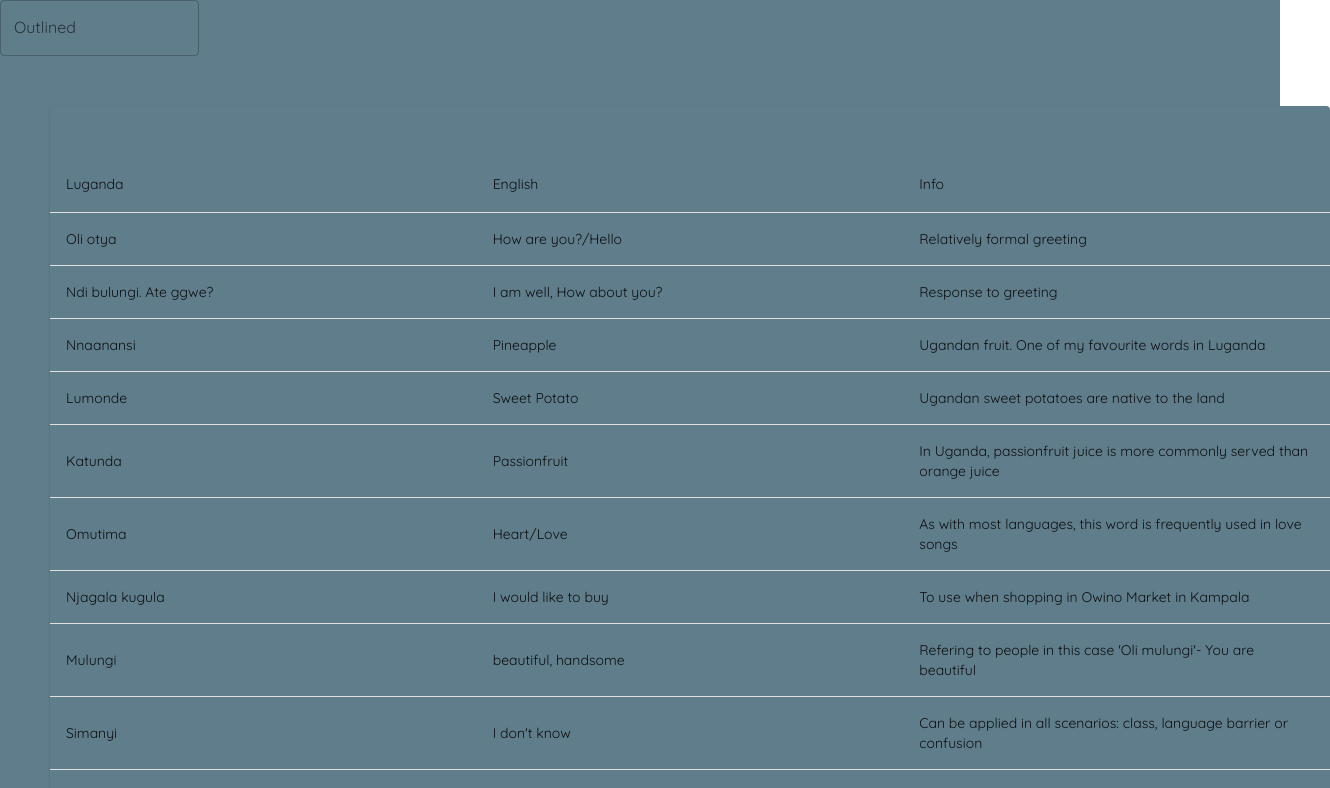
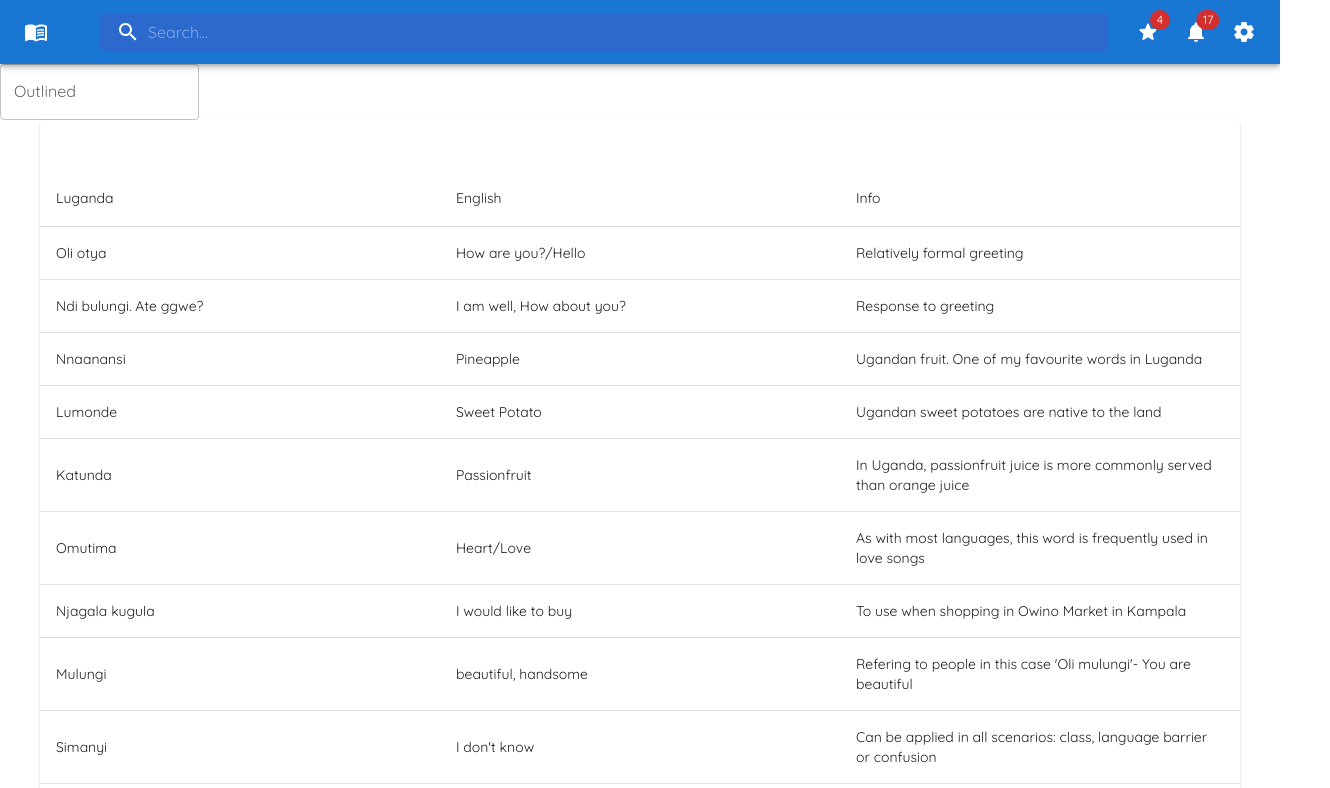
Before and after one commit to janetnagudi/ug-dictionary, a React (Create React App) app: page / in a window 1280 px wide. Shown: the top 788 px of the page, 1330 px wide, since content can reach past the window. Built offline with nearby package versions, Linux system fonts and the light colour scheme.

Commit message:
Added toolbar with search feature

```diff
--- a/src/App.js
+++ b/src/App.js
@@ -1,13 +1,15 @@
 import "./app.css";
 import { Words } from "./words";
 import React, { useEffect, useState } from "react";
-import TableU from "./Table";
+import TableU from "./components/Table";
 import { createTheme, ThemeProvider } from '@mui/material/styles';
 import CssBaseline from '@mui/material/CssBaseline';
 import Brightness4Icon from '@mui/icons-material/Brightness4';
 import Brightness7Icon from '@mui/icons-material/Brightness7';
 import IconButton from '@mui/material/IconButton';
 import TextField from '@mui/material/TextField';
+import Header from "./components/Header";
+
 
 
 
@@ -31,12 +33,14 @@
 };
 
    return (
-    <div className="the-app" >
+    <div >
       <ThemeProvider theme={theme} >
       <CssBaseline />
+<Header/>
 
 <TextField  id="outlined-basic" placeholder="Search..." label="Outlined" variant="outlined" onChange={e=> setQuery(e.target.value)} />
-<TableU className="my-app" data={search(Words)} />
+
+<TableU data={search(Words)}  />
 </ThemeProvider>
 
     </div>
--- a/src/app.css
+++ b/src/app.css
@@ -12,9 +12,7 @@
   ;
 }
 
-.the-app{
-  background-color:#607d8b;
-}
+
 
 /*.search {
   padding: 10px;
--- /dev/null
+++ b/src/components/Header.jsx
@@ -0,0 +1,237 @@
+import * as React from 'react';
+import { styled, alpha } from '@mui/material/styles';
+import AppBar from '@mui/material/AppBar';
+import Box from '@mui/material/Box';
+import Toolbar from '@mui/material/Toolbar';
+import IconButton from '@mui/material/IconButton';
+import Typography from '@mui/material/Typography';
+import InputBase from '@mui/material/InputBase';
+import Badge from '@mui/material/Badge';
+import MenuItem from '@mui/material/MenuItem';
+import Menu from '@mui/material/Menu';
+import MenuIcon from '@mui/icons-material/Menu';
+import SearchIcon from '@mui/icons-material/Search';
+import AccountCircle from '@mui/icons-material/AccountCircle';
+import MailIcon from '@mui/icons-material/Mail';
+import NotificationsIcon from '@mui/icons-material/Notifications';
+import MoreIcon from '@mui/icons-material/MoreVert';
+import MenuBookIcon from '@mui/icons-material/MenuBook';
+import StarRoundedIcon from '@mui/icons-material/StarRounded';
+import SettingsRoundedIcon from '@mui/icons-material/SettingsRounded';
+
+
+const Search = styled('div')(({ theme }) => ({
+  position: 'relative',
+  borderRadius: theme.shape.borderRadius,
+  backgroundColor: alpha(theme.palette.secondary.main, 0.15),
+  '&:hover': {
+    backgroundColor: alpha(theme.palette.common.white, 0.25),
+  },
+  marginRight: theme.spacing(2),
+  marginLeft: 0,
+  width: '100%',
+  [theme.breakpoints.up('sm')]: {
+    marginLeft: theme.spacing(3),
+    width: 'auto',
+  },
+}));
+
+const SearchIconWrapper = styled('div')(({ theme }) => ({
+  padding: theme.spacing(0, 2),
+  height: '100%',
+  position: 'absolute',
+  pointerEvents: 'none',
+  display: 'flex',
+  alignItems: 'center',
+  justifyContent: 'center',
+}));
+
+const StyledInputBase = styled(InputBase)(({ theme }) => ({
+  color: 'inherit',
+  '& .MuiInputBase-input': {
+    padding: theme.spacing(1, 1, 1, 0),
+    // vertical padding + font size from searchIcon
+    paddingLeft: `calc(1em + ${theme.spacing(4)})`,
+    transition: theme.transitions.create('width'),
+    width: '100%',
+    [theme.breakpoints.up('md')]: {
+      width: '100ch',
+    },
+  },
+}));
+
+export default function Header() {
+  const [anchorEl, setAnchorEl] = React.useState(null);
+  const [mobileMoreAnchorEl, setMobileMoreAnchorEl] = React.useState(null);
+
+  const isMenuOpen = Boolean(anchorEl);
+  const isMobileMenuOpen = Boolean(mobileMoreAnchorEl);
+
+  const handleProfileMenuOpen = (event) => {
+    setAnchorEl(event.currentTarget);
+  };
+
+  const handleMobileMenuClose = () => {
+    setMobileMoreAnchorEl(null);
+  };
+
+  const handleMenuClose = () => {
+    setAnchorEl(null);
+    handleMobileMenuClose();
+  };
+
+  const handleMobileMenuOpen = (event) => {
+    setMobileMoreAnchorEl(event.currentTarget);
+  };
+
+  const menuId = 'primary-search-account-menu';
+  const renderMenu = (
+    <Menu
+      anchorEl={anchorEl}
+      anchorOrigin={{
+        vertical: 'top',
+        horizontal: 'right',
+      }}
+      id={menuId}
+      keepMounted
+      transformOrigin={{
+        vertical: 'top',
+        horizontal: 'right',
+      }}
+      open={isMenuOpen}
+      onClose={handleMenuClose}
+    >
+      <MenuItem onClick={handleMenuClose}>Profile</MenuItem>
+      <MenuItem onClick={handleMenuClose}>My account</MenuItem>
+    </Menu>
+  );
+
+  const mobileMenuId = 'primary-search-account-menu-mobile';
+  const renderMobileMenu = (
+    <Menu
+      anchorEl={mobileMoreAnchorEl}
+      anchorOrigin={{
+        vertical: 'top',
+        horizontal: 'right',
+      }}
+      id={mobileMenuId}
+      keepMounted
+      transformOrigin={{
+        vertical: 'top',
+        horizontal: 'right',
+      }}
+      open={isMobileMenuOpen}
+      onClose={handleMobileMenuClose}
+    >
+      <MenuItem>
+        <IconButton size="large" aria-label="show 4 new mails" color="inherit">
+          <Badge badgeContent={4} color="error">
+            <StarRoundedIcon />
+          </Badge>
+        </IconButton>
+        <p>Messages</p>
+      </MenuItem>
+      <MenuItem>
+        <IconButton
+          size="large"
+          aria-label="show 17 new notifications"
+          color="inherit"
+        >
+          <Badge badgeContent={17} color="error">
+            <NotificationsIcon />
+          </Badge>
+        </IconButton>
+        <p>Notifications</p>
+      </MenuItem>
+      <MenuItem onClick={handleProfileMenuOpen}>
+        <IconButton
+          size="large"
+          aria-label="account of current user"
+          aria-controls="primary-search-account-menu"
+          aria-haspopup="true"
+          color="inherit"
+        >
+          <SettingsRoundedIcon />
+        </IconButton>
+        <p>Profile</p>
+      </MenuItem>
+    </Menu>
+  );
+
+  return (
+    <Box sx={{ flexGrow: 1 }}>
+      <AppBar position="static">
+        <Toolbar>
+          <IconButton
+            size="large"
+            edge="start"
+            color="inherit"
+            aria-label="open drawer"
+            sx={{ mr: 2 }}
+          >
+            <MenuBookIcon />
+          </IconButton>
+          <Typography
+            variant="h6"
+            noWrap
+            component="div"
+            sx={{ display: { xs: 'none', sm: 'block' } }}
+          >
+            Ugandan Dictionary
+          </Typography>
+          <Search>
+            <SearchIconWrapper>
+              <SearchIcon />
+            </SearchIconWrapper>
+            <StyledInputBase
+              placeholder="Search…"
+              inputProps={{ 'aria-label': 'search' }}
+            />
+          </Search>
+          <Box sx={{ flexGrow: 1 }} />
+          <Box sx={{ display: { xs: 'none', md: 'flex' } }}>
+            <IconButton size="large" aria-label="show 4 new mails" color="inherit">
+              <Badge badgeContent={4} color="error">
+                <StarRoundedIcon />
+              </Badge>
+            </IconButton>
+            <IconButton
+              size="large"
+              aria-label="show 17 new notifications"
+              color="inherit"
+            >
+              <Badge badgeContent={17} color="error">
+                <NotificationsIcon />
+              </Badge>
+            </IconButton>
+            <IconButton
+              size="large"
+              edge="end"
+              aria-label="account of current user"
+              aria-controls={menuId}
+              aria-haspopup="true"
+              onClick={handleProfileMenuOpen}
+              color="inherit"
+            >
+              <SettingsRoundedIcon />
+            </IconButton>
+          </Box>
+          <Box sx={{ display: { xs: 'flex', md: 'none' } }}>
+            <IconButton
+              size="large"
+              aria-label="show more"
+              aria-controls={mobileMenuId}
+              aria-haspopup="true"
+              onClick={handleMobileMenuOpen}
+              color="inherit"
+            >
+              <MoreIcon />
+            </IconButton>
+          </Box>
+        </Toolbar>
+      </AppBar>
+      {renderMobileMenu}
+      {renderMenu}
+    </Box>
+  );
+}
--- /dev/null
+++ b/src/components/Table.jsx
@@ -0,0 +1,70 @@
+import * as React from "react";
+import Table from "@mui/material/Table";
+import TableBody from "@mui/material/TableBody";
+import TableCell from "@mui/material/TableCell";
+import TableContainer from "@mui/material/TableContainer";
+import TableHead from "@mui/material/TableHead";
+import TableRow from "@mui/material/TableRow";
+import Paper from "@mui/material/Paper";
+import { Words } from "../words";
+
+
+
+
+
+
+const TableU = ({data}) => {
+
+
+  return (
+    <TableContainer component={Paper} sx={{ width:1200, margin: "auto"  }} >
+      <Table size="large" sx={{
+        }} aria-label="simple table">
+        <TableHead>
+          <TableRow>
+            <TableCell>Luganda</TableCell>
+            <TableCell align="left">English</TableCell>
+            <TableCell align="left">Info</TableCell>
+          </TableRow>
+        </TableHead>
+        <TableBody>
+        {data.map((row) => (
+
+          /*{rows.map((row) => (*/
+            <TableRow
+              key={row.id}
+              sx={{ "&:last-child td, &:last-child th": { border: 0 } }}
+            >
+              <TableCell align="left">{row.luganda}</TableCell>
+              <TableCell align="left">{row.english}</TableCell>
+              <TableCell align="left">{row.info}</TableCell>
+            </TableRow>
+          ))}
+        </TableBody>
+      </Table>
+    </TableContainer>
+
+      )
+    }
+
+    export default TableU
+
+    /*
+    <table>
+      <tbody>
+        <tr>
+          <th>Luganda</th>
+          <th>English</th>
+          <th>Info</th>
+        </tr>
+        {data.map((item) => (
+        <tr key={item.id}>
+          <td>{item.luganda}</td>
+          <td>{item.english}</td>
+          <td>{item.info}</td>
+        </tr>
+        ))}
+
+      </tbody>
+    </table>
+    */
```
